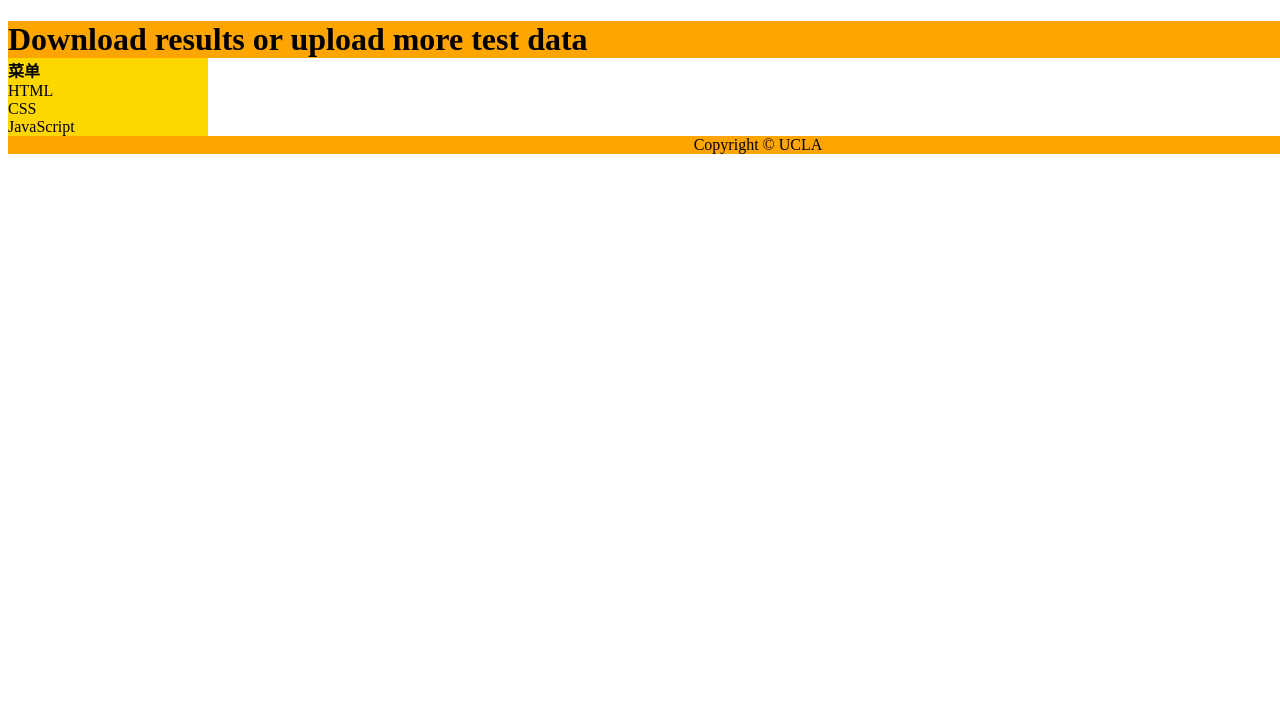
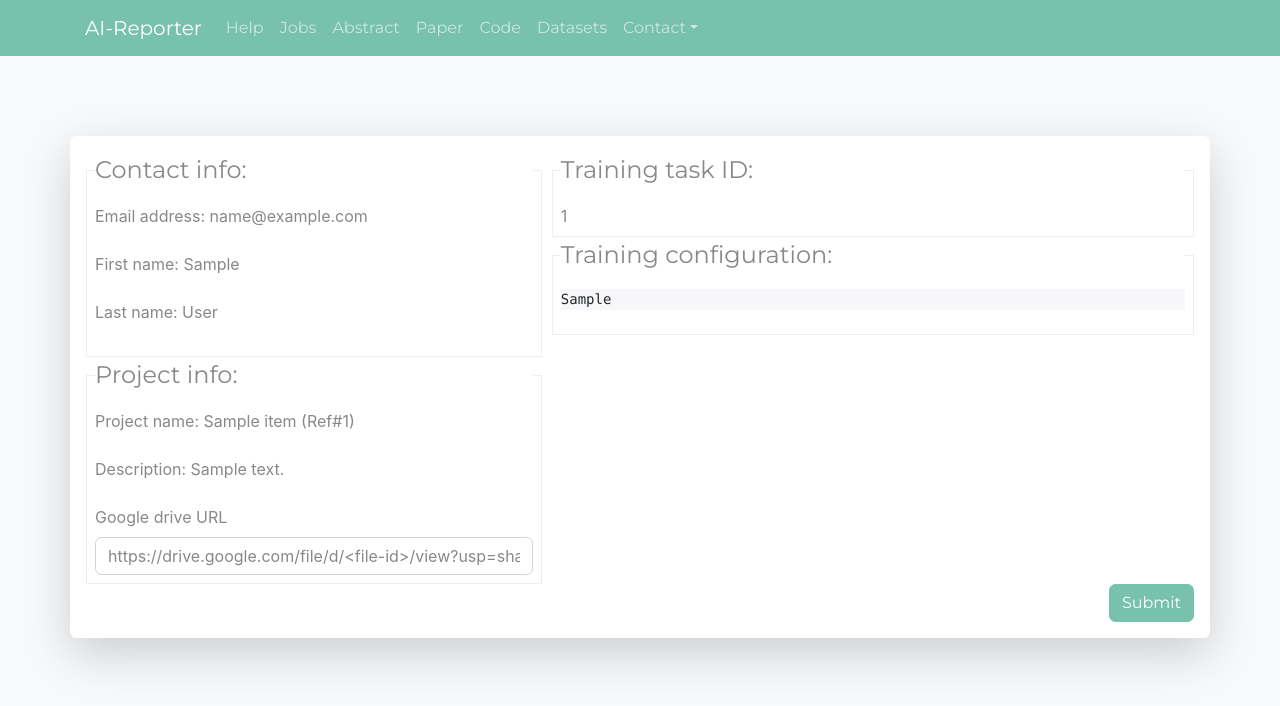
Before and after one commit to xuanqing94/fnet-web, a Flask app: template templates/retrieve.html in a window 1280 px wide; the page is wider, and only the part inside the window is pictured. Shown: the top 706 px of that part. Run offline with Flask 2, Linux system fonts and the light colour scheme; the template is opened without the code that fills it: most values are stand-ins (such as "Sample title", 1, 10 or a date in 2020); parts of the project's set-up code (start-up, migrations or seed data) failed here and were passed over; some libraries are stand-ins or nearby versions.

Commit message:
new function

```diff
--- a/app.py
+++ b/app.py
@@ -3,6 +3,7 @@ import logging
 import multiprocessing
 import os
 import ast
+import json
 import shutil
 import sqlite3
 import datetime
@@ -25,6 +26,11 @@ from google_drive_downloader import GoogleDriveDownloader as gdd
 from validate_email import validate_email
 
 
+class MODE:
+    TEST = 0
+    TRAIN = 1
+
+
 class JobItem:
     def __init__(
         self,
@@ -36,8 +42,9 @@ class JobItem:
         proj_name,
         status,
         download_url,
+        description,
+        is_train,
         train_cfg,
-        description,
     ):
         self.ID = ID
         self.submit_time = submit_time
@@ -47,11 +54,13 @@ class JobItem:
         self.proj_name = proj_name
         self.status = status
         self.download_url = download_url
+        self.description = description
+        self.is_train = is_train
         self.train_cfg = train_cfg
-        self.description = description
+
 
     @staticmethod
-    def from_request(req):
+    def from_request(req, is_train=True):
         now = datetime.datetime.now().strftime("%Y-%m-%d %H:%M:%S")
         return JobItem(
             str(uuid.uuid4()),
@@ -62,6 +71,8 @@ class JobItem:
             req["proj-name"],
             "SUBMIT",
             req["gdrive-url"],
+            req['short-description'],
+            MODE.TRAIN if is_train else MODE.TEST,
             {
                 "epochs": int(req["epochs"]),
                 "batch_size": int(req["batch-size"]),
@@ -70,7 +81,6 @@ class JobItem:
                 "drop_rate": float(req["drop-rate"]),
                 "n_models": int(req["n-models"]),
             },
-            req['short-description'],
         )
 
     def __str__(self):
@@ -89,20 +99,32 @@ class SQL:
 
     def create_table(self):
         command = """CREATE TABLE job_list
-                       (ID text, timestamp text, first_name text, last_name text, email text, proj_name text, status text, download_url text, description text, train_cfg text)"""
+                       (ID text, timestamp text, first_name text, last_name text, email text, proj_name text, status text, download_url text, description text, train_cfg text, is_train integer)"""
         self.conn.execute(command)
         self.conn.commit()
 
     def get_jobs(self):
         job_list = []
         for row in self.conn.execute(
-            """SELECT * FROM job_list ORDER BY timestamp DESC"""
+            """SELECT ID, timestamp, first_name, last_name, email, proj_name, status, download_url, description, is_train, train_cfg """
+            """FROM job_list ORDER BY timestamp DESC"""
         ):
             job_list.append(JobItem(*row[:-1], ast.literal_eval(row[-1])))
         return job_list
 
+    def get_job_by_id(self, id):
+        job_list = []
+        for row in self.conn.execute(
+            f"""SELECT ID, timestamp, first_name, last_name, email, proj_name, status, download_url, description, is_train, train_cfg FROM job_list WHERE ID='{id}'"""
+        ):
+            job_list.append(JobItem(*row[:-1], ast.literal_eval(row[-1])))
+        if len(job_list) == 0:
+            raise ValueError(f"Invalid job id: {id}")
+        return job_list[0]
+
     def insert_job(self, job_item: JobItem):
-        command = f"INSERT INTO job_list VALUES (?, ?, ?, ?, ?, ?, ?, ?, ?, ?)"
+        command = f"INSERT INTO job_list (ID, timestamp, first_name, last_name, email, proj_name, status, download_url, description, is_train, train_cfg) " \
+                  f"VALUES (?, ?, ?, ?, ?, ?, ?, ?, ?, ?, ?)"
         self.conn.execute(
             command,
             (
@@ -115,6 +137,7 @@ class SQL:
                 job_item.status,
                 job_item.download_url,
                 job_item.description,
+                job_item.is_train,
                 str(job_item.train_cfg),
             ),
         )
@@ -141,11 +164,11 @@ if not os.path.isfile(SQL_FILE):
     SQL_HANDLE = SQL(SQL_FILE)
     SQL_HANDLE.create_table()
     job_list = [
-            JobItem(str(uuid.uuid4()), "2019-01-01 09:00:00", "Xuanqing", "Liu", "xqliu@cs.ucla.edu", "Test job list", "SUBMIT", "TBD", {"batch_size": 4, "learning_rate": 1.0e-3}, "DESC"),
-            JobItem(str(uuid.uuid4()), "2019-01-01 09:00:01", "Xuanqing", "Liu", "xqliu@cs.ucla.edu", "Test job list", "QUEUE", "TBD", {"batch_size": 4, "learning_rate": 1.0e-3}, "DESC"),
-            JobItem(str(uuid.uuid4()), "2019-01-01 09:00:02", "Xuanqing", "Liu", "xqliu@cs.ucla.edu", "Test job list", "RUN", "TBD", {"batch_size": 4, "learning_rate": 1.0e-3}, "DESC"),
-            JobItem(str(uuid.uuid4()), "2019-01-01 09:00:03", "Xuanqing", "Liu", "xqliu@cs.ucla.edu", "Test job list", "SUCCESS", "TBD",  {"batch_size": 4, "learning_rate": 1.0e-3}, "DESC"),
-            JobItem(str(uuid.uuid4()), "2019-01-01 09:00:04", "Xuanqing", "Liu", "xqliu@cs.ucla.edu", "Test job list", "FAILURE", "TBD", {"batch_size": 4, "learning_rate": 1.0e-3}, "DESC"),
+            JobItem(str(uuid.uuid4()), "2019-01-01 09:00:00", "Xuanqing", "Liu", "xqliu@cs.ucla.edu", "Test job list", "SUBMIT", "TBD", "DESC", {"batch_size": 4, "learning_rate": 1.0e-3}),
+            JobItem(str(uuid.uuid4()), "2019-01-01 09:00:01", "Xuanqing", "Liu", "xqliu@cs.ucla.edu", "Test job list", "QUEUE", "TBD", "DESC", {"batch_size": 4, "learning_rate": 1.0e-3}),
+            JobItem(str(uuid.uuid4()), "2019-01-01 09:00:02", "Xuanqing", "Liu", "xqliu@cs.ucla.edu", "Test job list", "RUN", "TBD", "DESC", {"batch_size": 4, "learning_rate": 1.0e-3}),
+            JobItem(str(uuid.uuid4()), "2019-01-01 09:00:03", "Xuanqing", "Liu", "xqliu@cs.ucla.edu", "Test job list", "SUCCESS", "TBD", "DESC",  {"batch_size": 4, "learning_rate": 1.0e-3}),
+            JobItem(str(uuid.uuid4()), "2019-01-01 09:00:04", "Xuanqing", "Liu", "xqliu@cs.ucla.edu", "Test job list", "FAILURE", "TBD", "DESC", {"batch_size": 4, "learning_rate": 1.0e-3}),
     ]
     for job in job_list:
         SQL_HANDLE.insert_job(job)
@@ -258,6 +281,7 @@ def pack_result_and_upload(result_dir):
         logging.info(f"Uploaded tar ball with downloading url {url}")
     return url
 
+
 def process_task(job: JobItem, file_id):
     # update state
     SQL_HANDLE = SQL(SQL_FILE)
@@ -314,6 +338,55 @@ def process_task(job: JobItem, file_id):
     SQL_HANDLE.update_job_status_with_url(job.ID, "SUCCESS", result_url)
 
 
+def process_inference_task(job: JobItem, file_id, ckpt_dir):
+    # update state
+    SQL_HANDLE = SQL(SQL_FILE)
+    SQL_HANDLE.update_job_status(job.ID, "RUN")
+    try:
+        logging.info(f"Downloading {file_id}")
+        unzip_dest = f"third_party_data/{file_id}"
+        zip_dest = unzip_dest + ".zip"
+        # unzip to file_id folder
+        if not os.path.isfile(zip_dest):
+            gdd.download_file_from_google_drive(
+                file_id=file_id,
+                dest_path=zip_dest,
+                unzip=False,
+                showsize=True,
+                overwrite=True,
+            )
+            with ZipFile(zip_dest, "r") as zipObj:
+                # Extract all the contents of zip file in current directory
+                zipObj.extractall(unzip_dest)
+        # extract the root folder name
+        unzip_dest = glob.glob(f"{unzip_dest}/*/")[0]
+        test_src_dir = os.path.join(unzip_dest, "input/test")
+        test_tgt_dir = os.path.join(unzip_dest, "output/test")
+        logging.info("Building training and testing folders")
+        num_training_imgs = 0
+        num_testing_imgs = len(os.listdir(test_src_dir))
+        send_email(
+            "Confirmation email from AI-reporter",
+            confirmation_mail_body(job, num_training_imgs, num_testing_imgs),
+            job.email,
+        )
+        # generate the prediction result
+        logging.info("Generating the prediction result")
+        result_dir = os.path.join("./results", job.ID)
+        os.makedirs(result_dir, exist_ok=True)
+        test_marker(test_src_dir, test_tgt_dir, ckpt_dir, result_dir)
+        # package the result and upload
+        result_url = pack_result_and_upload(result_dir)
+        # Send email to client
+        send_email("Your model and predictions are ready",
+                   f"Your model and predictions can be downloaded from {result_url}", job.email)
+    except Exception as e:
+        send_email("JOB FAILURE", str(e), job.email)
+        SQL_HANDLE.update_job_status(job.ID, "FAILURE")
+        raise e
+    SQL_HANDLE.update_job_status_with_url(job.ID, "SUCCESS", result_url)
+
+
 def get_and_verify_gdrive_url(url):
     parts = url.split("/")
     try:
@@ -326,6 +399,62 @@ def get_and_verify_gdrive_url(url):
     return is_valid_uri, file_id
 
 
+@app.route("/prediction", methods=["GET"])
+def render_prediction():
+    id = request.args.get("id", "")
+    if id == "":
+        return "Invalid request: needs to be /prediction?id=<UUID>"
+    # retrieve task with id
+    SQL_HANDLE = SQL(SQL_FILE)
+    item = SQL_HANDLE.get_job_by_id(id)
+    item.train_cfg = json.dumps(item.train_cfg, indent=4, sort_keys=True)
+    return render_template("retrieve.html", item=item)
+
+@app.route("/start_inference/<id>", methods=["POST"])
+def start_inference(id):
+    result = request.form
+    gdrive_url = result['gdrive-url']
+    SQL_HANDLE = SQL(SQL_FILE)
+    job = SQL_HANDLE.get_job_by_id(id)
+    # update item to the inference setting
+    old_id = job.ID
+    job.ID = str(uuid.uuid4())
+    job.submit_time = datetime.datetime.now().strftime("%Y-%m-%d %H:%M:%S")
+    job.status = 'SUBMIT'
+    job.proj_name = job.proj_name + f"(Ref#{old_id[:6]})"
+    job.download_url = gdrive_url
+    job.is_train = False
+    # check if the checkpoint exist
+    ckpt_dir = os.path.join("./checkpoints", old_id)
+    if len(glob.glob(ckpt_dir + '/model_*')) == 0:
+        message = f"There is no model checkpoint under target directory: {ckpt_dir}"
+        return render_template(
+            "success_page.html",
+            message=message,
+        )
+    # start a new thread to download input data and start inference
+    is_valid_uri, file_id = get_and_verify_gdrive_url(job.download_url)
+    if not is_valid_uri:
+        message = f"Got an invalid input: {job.email}, {job.download_url}"
+        return render_template(
+            "success_page.html",
+            message=message,
+        )
+    download_thread = multiprocessing.Process(
+        target=process_inference_task,
+        args=(job, file_id, ckpt_dir),
+        name=f"Download for {job.email}",
+    )
+    download_thread.start()
+    # insert a new entry to database
+    SQL_HANDLE = SQL(SQL_FILE)
+    SQL_HANDLE.insert_job(job)
+    return render_template(
+        "success_page.html",
+        message="Good! You will receive a confirmation email and a separate email containing downloadable results shortly",
+    )
+
+
 @app.route("/start_training", methods=["POST"])
 def start_training():
     result = request.form
@@ -333,25 +462,31 @@ def start_training():
     job = JobItem.from_request(result)
     is_valid_uri, file_id = get_and_verify_gdrive_url(job.download_url)
     is_valid_email = validate_email(job.email)
-    if is_valid_email and is_valid_uri:
-        # start a new process to download this file
-        download_thread = multiprocessing.Process(
-            target=process_task,
-            args=(job, file_id),
-            name=f"Download for {job.email}",
+    if not is_valid_email:
+        return render_template(
+            "success_page.html",
+            message=f"Your email {result['email']} is not valid, return to the previous page for correction.",
         )
-        download_thread.start()
-    else:
-        logging.info(f"Got an invalid input: {job.email}, {job.download_url}")
-
+    if not is_valid_uri:
+        return render_template(
+            "success_page.html",
+            message="Your google drive link is not valid, it should be something similar to "
+                    "https://drive.google.com/file/d/19DVuAinWXRZ_F0tDDsVlzTdjB-kJ4WDv/view?usp=sharing",
+        )
+    # start a new process to download this file
+    download_thread = multiprocessing.Process(
+        target=process_task,
+        args=(job, file_id),
+        name=f"Download for {job.email}",
+    )
+    download_thread.start()
     # insert a new entry to database
     SQL_HANDLE = SQL(SQL_FILE)
     SQL_HANDLE.insert_job(job)
     return render_template(
         "success_page.html",
-        result=result,
-        valid_email=is_valid_email,
-        valid_uri=is_valid_uri,
+        message="Good! You will receive a confirmation email shortly and a separate email containing downloadable"
+                " results in a few hours.",
     )
 
 
@@ -368,7 +503,7 @@ def help():
 
 
 @app.route("/")
-def hello_world():
+def index():
     return render_template("index.html")
 
 
--- a/templates/frame.html
+++ b/templates/frame.html
@@ -10,6 +10,9 @@
           media="screen">
     <link rel="stylesheet"
           href="{{url_for('static', filename='custom.min.css')}}">
+    <link rel="stylesheet"
+          href="https://cdnjs.cloudflare.com/ajax/libs/font-awesome/5.15.3/css/all.min.css">
+
     <!--
     <script>
      var _gaq = _gaq || [];
@@ -39,12 +42,12 @@
           <ul class="navbar-nav">
             <li class="nav-item">
               <a class="nav-link"
-                 href="help">Help
+                 href="/help">Help
               </a>
             </li>
             <li class="nav-item">
               <a class="nav-link"
-                 href="show_jobs">Jobs
+                 href="/show_jobs">Jobs
               </a>
             </li>
             <li class="nav-item">
--- a/templates/retrieve.html
+++ b/templates/retrieve.html
@@ -1,31 +1,56 @@
-<!DOCTYPE html>
-<html lang="en">
-<head>
-    <meta charset="UTF-8">
-    <title>Retrieve results</title>
-</head>
-<body>
+{% extends "frame.html" %}
+{% block body %}
+<div class="row">
+  <div class="col-12 my-3 p-3 bg-white rounded shadow-lg">
+    <form action="/start_inference/{{ item.ID }}" method="POST" role="form" >
+        <div class="form-row">
+            <div class="col-5">
+                <fieldset class="border p-2">
+                <legend>Contact info:</legend>
+                <div class="form-group">
+                  <label>Email address:</label> {{ item.email }}
+                </div>
+                <div class="form-group">
+                  <label>First name:</label> {{ item.first_name }}
+                </div>
+                <div class="form-group">
+                  <label>Last name:</label> {{ item.last_name }}
+                </div>
+                </fieldset>
+
+                <fieldset class="border p-2">
+                <legend>Project info:</legend>
+                    <div class="form-group">
+                      <label>Project name:</label> {{ item.proj_name }} (Ref#{{ item.ID[:6] }})
+                    </div>
+                    <div class="form-group">
+                      <label>Description:</label> {{ item.description }}
+                    </div>
+                    <div class="form-goup">
+                      <label for="gdrive-url">Google drive URL</label>
+                      <input class="form-control" type="url" name="gdrive-url"
+                             id="gdrive-url"
+                               placeholder="https://drive.google.com/file/d/<file-id>/view?usp=sharing"
+                               pattern="https:\/\/drive\.google\.com\/file\/d\/.*\/view\?usp=sharing"
+                               required>
+                    </div>
+              </fieldset>
+            </div>
+            <div class="col-7">
+            <fieldset class="border p-2">
+              <legend>Training task ID:</legend>
+                <output>{{ item.ID }}</output>
+            </fieldset>
+            <fieldset class="border p-2">
+              <legend>Training configuration:</legend>
+                <pre>{{ item.train_cfg }}</pre>
+            </fieldset>
+          </div>
+        </div>
+        <button type="submit" class="btn btn-primary float-right">Submit</button>
+    </form>
+  </div>
+</div>
 
 
-<div id="container" style="width:1500px;margin:auto">
-
-<div id="header" style="background-color:#FFA500;">
-<h1 style="margin-bottom:0;">Download results or upload more test data</h1></div>
-
-<div id="menu" style="background-color:#FFD700;width:200px;float:left;">
-<b>菜单</b><br>
-HTML<br>
-CSS<br>
-JavaScript
-</div>
-
-<div id="content" style="background-color:#EEEEEE;width:1300px;float:left;">
-
-
-</div>
-<div id="footer" style="background-color:#FFA500;clear:both;text-align:center;">
-Copyright © UCLA</div>
-</div>
-
-</body>
-</html>
+{% endblock %}
--- a/templates/success_page.html
+++ b/templates/success_page.html
@@ -1,5 +1,6 @@
 {% extends "frame.html" %}
 {% block body %}
+    {{ message }}
     {% if valid_email and valid_uri %}
         Good! You will receive a confirmation email shortly and a separate email containing downloadable results in a few hours.
     {% elif valid_uri %}
```
Also changed, not shown: templates/index.html (+1 -24 lines), templates/show_jobs.html (+16 -4 lines).
